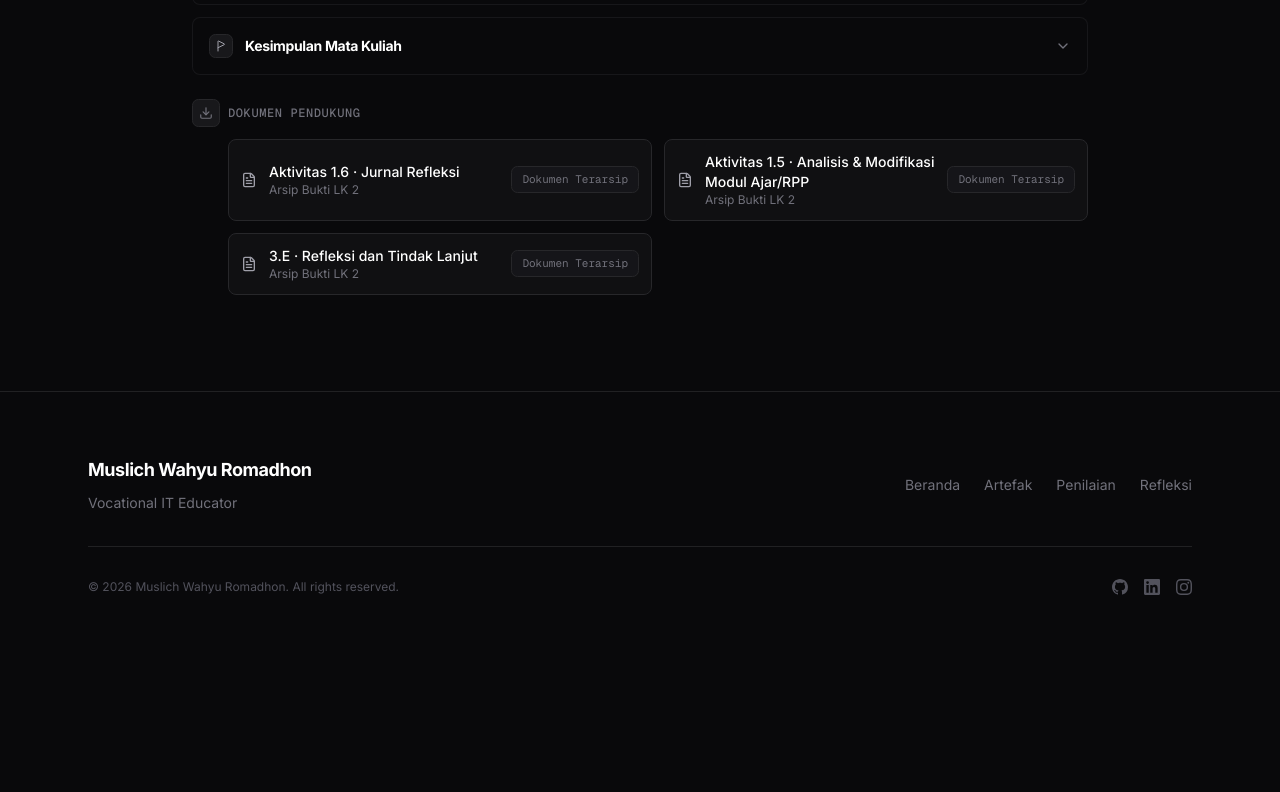
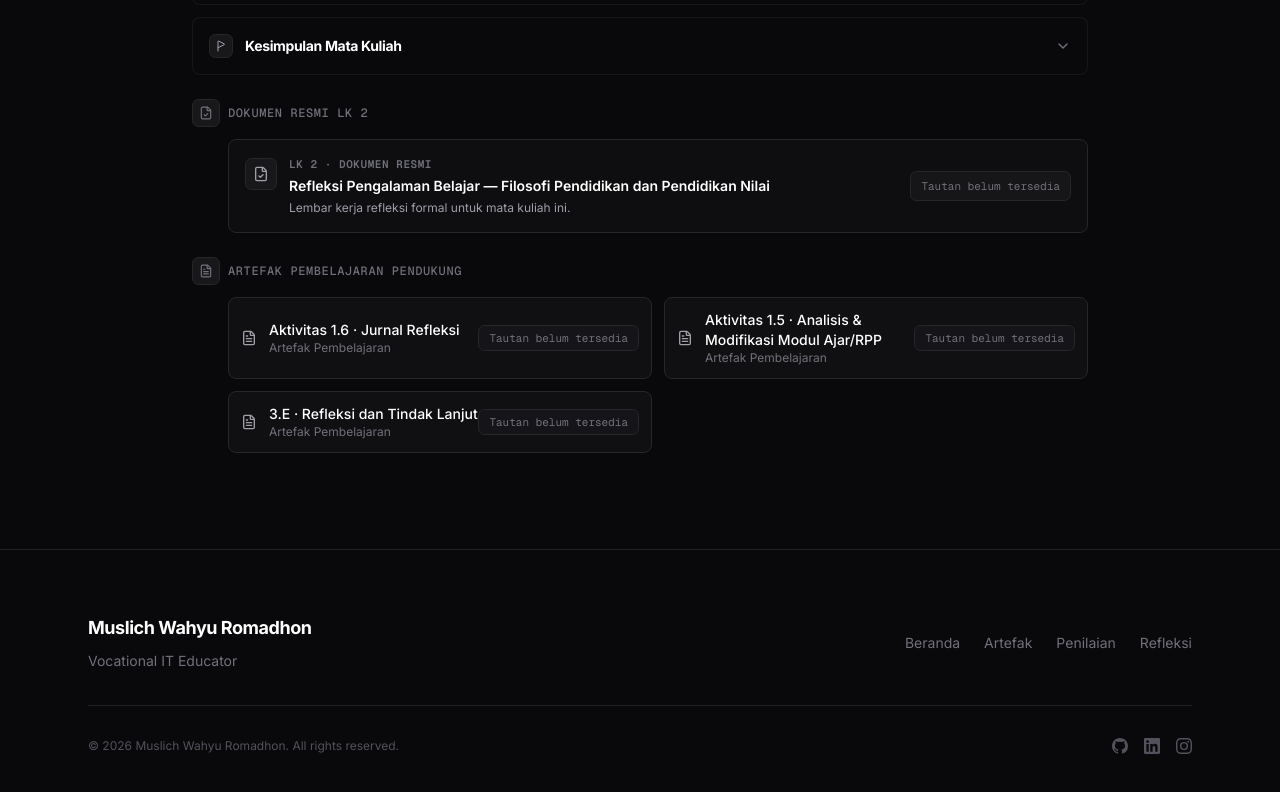
Before and after one commit to muslichwr/portofolio, a Next.js app: page /refleksi-matkul in a window 1280 px wide. Shown: the part 1481-2273 px from the top of the page. Before the commit the page ends 2140 px from the top, so only its background shows below. Built offline with nearby package versions, Linux system fonts and the light colour scheme.

Commit message:
finalisasi lk2 sppg

```diff
--- a/components/sections/RefleksiMatkulClient.tsx
+++ b/components/sections/RefleksiMatkulClient.tsx
@@ -9,7 +9,8 @@ import {
   Paperclip,
   FlagTriangleRight,
   FileText,
-  Download,
+  FileCheck,
+  ExternalLink,
   ArrowRight,
   User,
 } from "lucide-react";
@@ -78,7 +79,7 @@ interface ReflectionSection {
 
 interface CourseArtifact {
   readonly label: string;
-  readonly href: string;
+  readonly href: string | null;
 }
 
 interface CourseData {
@@ -86,6 +87,8 @@ interface CourseData {
   readonly title: string;
   readonly pertemuan: string;
   readonly categoryBadge?: string;
+  /** Dedicated Google Drive URL for the formal completed LK 2 PDF worksheet */
+  readonly lk2PdfHref: string | null;
   readonly sections: readonly ReflectionSection[];
   readonly artifacts: readonly CourseArtifact[];
   /** Optional link to another page (e.g. /artefak for Course 4) */
@@ -151,6 +154,7 @@ const courses: readonly CourseData[] = [
     tabLabel: "MK 1 · Filosofi Pendidikan",
     title: "Filosofi Pendidikan dan Pendidikan Nilai",
     pertemuan: "Pertemuan II",
+    lk2PdfHref: null,
     sections: [
       {
         fourCKey: "connection",
@@ -214,9 +218,9 @@ const courses: readonly CourseData[] = [
       },
     ],
     artifacts: [
-      { label: "Aktivitas 1.6 · Jurnal Refleksi", href: "" },
-      { label: "Aktivitas 1.5 · Analisis & Modifikasi Modul Ajar/RPP", href: "" },
-      { label: "3.E · Refleksi dan Tindak Lanjut", href: "" },
+      { label: "Aktivitas 1.6 · Jurnal Refleksi", href: null },
+      { label: "Aktivitas 1.5 · Analisis & Modifikasi Modul Ajar/RPP", href: null },
+      { label: "3.E · Refleksi dan Tindak Lanjut", href: null },
     ],
   },
 
@@ -227,6 +231,7 @@ const courses: readonly CourseData[] = [
     tabLabel: "MK 2 · Peserta Didik",
     title: "Pemahaman tentang Peserta Didik dan Pembelajaran",
     pertemuan: "Pertemuan III",
+    lk2PdfHref: null,
     sections: [
       {
         fourCKey: "connection",
@@ -290,10 +295,10 @@ const courses: readonly CourseData[] = [
       },
     ],
     artifacts: [
-      { label: "LK 1.E · Refleksi Teori Perkembangan", href: "" },
-      { label: "LK 2.D & 2.E · Sintesis Kasus Pak Anto", href: "" },
-      { label: "LK 3.E · Refleksi Teori Belajar Bu Sinta", href: "" },
-      { label: "LK 4A & 4B · Asesmen Awal & Profiling 34 Siswa X RPL", href: "" },
+      { label: "LK 1.E · Refleksi Teori Perkembangan", href: null },
+      { label: "LK 2.D & 2.E · Sintesis Kasus Pak Anto", href: null },
+      { label: "LK 3.E · Refleksi Teori Belajar Bu Sinta", href: null },
+      { label: "LK 4A & 4B · Asesmen Awal & Profiling 34 Siswa X RPL", href: null },
     ],
   },
 
@@ -304,6 +309,7 @@ const courses: readonly CourseData[] = [
     tabLabel: "MK 3 · Pembelajaran Mendalam",
     title: "Pembelajaran Mendalam dan Asesmen (PMA) Dasar SMK",
     pertemuan: "Pertemuan IV",
+    lk2PdfHref: null,
     sections: [
       {
         fourCKey: "connection",
@@ -367,11 +373,11 @@ const courses: readonly CourseData[] = [
       },
     ],
     artifacts: [
-      { label: "LK 1.C & 1.D · Analisis Kasus Kesiapan Kerja", href: "" },
-      { label: "LK 2.D · Sintesis Keselarasan Tujuan, Aktivitas & Asesmen", href: "" },
-      { label: "LK 2.E · Refleksi dan Tindak Lanjut", href: "" },
-      { label: "LK 3.D · Template Perencanaan Pembelajaran UbD", href: "" },
-      { label: "LK 3.E & 4.A · Refleksi & RTL Perancangan Pembelajaran", href: "" },
+      { label: "LK 1.C & 1.D · Analisis Kasus Kesiapan Kerja", href: null },
+      { label: "LK 2.D · Sintesis Keselarasan Tujuan, Aktivitas & Asesmen", href: null },
+      { label: "LK 2.E · Refleksi dan Tindak Lanjut", href: null },
+      { label: "LK 3.D · Template Perencanaan Pembelajaran UbD", href: null },
+      { label: "LK 3.E & 4.A · Refleksi & RTL Perancangan Pembelajaran", href: null },
     ],
   },
 
@@ -382,6 +388,7 @@ const courses: readonly CourseData[] = [
     tabLabel: "MK 4 · PPL Terbimbing",
     title: "Praktik Pengalaman Lapangan (PPL) Terbimbing",
     pertemuan: "Pertemuan V",
+    lk2PdfHref: null,
     sections: [
       {
         fourCKey: "connection",
@@ -445,11 +452,11 @@ const courses: readonly CourseData[] = [
       },
     ],
     artifacts: [
-      { label: "LK 3 · Refleksi Praktik Asistensi", href: "" },
-      { label: "LK 4 · Refleksi Siklus 1", href: "" },
-      { label: "LK 4 · Refleksi Siklus 2", href: "" },
-      { label: "LK 4 · Refleksi Siklus 3", href: "" },
-      { label: "Lampiran 7 & 8 · Rekap Siklus 1–3", href: "" },
+      { label: "LK 3 · Refleksi Praktik Asistensi", href: null },
+      { label: "LK 4 · Refleksi Siklus 1", href: null },
+      { label: "LK 4 · Refleksi Siklus 2", href: null },
+      { label: "LK 4 · Refleksi Siklus 3", href: null },
+      { label: "Lampiran 7 & 8 · Rekap Siklus 1–3", href: null },
     ],
     crossLink: {
       label: "Lihat Artefak & Analisis Lengkap",
@@ -464,6 +471,7 @@ const courses: readonly CourseData[] = [
     tabLabel: "MK 5 · Growth Mindset",
     title: "Pola Pikir Bertumbuh (Growth Mindset)",
     pertemuan: "Pertemuan VI",
+    lk2PdfHref: null,
     sections: [
       {
         fourCKey: "connection",
@@ -477,7 +485,7 @@ const courses: readonly CourseData[] = [
         title: "Challenge",
         question: "2. Apa saja materi perkuliahan yang berbeda dari praktik yang saya lakukan selama ini?",
         content:
-          "Tantangannya adalah tidak semua siswa memiliki daya juang yang sama. Ada siswa yang ketika mengalami error langsung bertanya, melihat pekerjaan teman, atau cepat menyerah. Di sisi guru, terkadang juga lebih mudah melihat hasil akhir daripada proses yang dilalui siswa. Karena itu, menerapkan growth mindset membutuhkan kesabaran dalam mendampingi siswa agar mau mencoba kembali sebelum diberikan solusi.",
+          "Tantangan utamanya adalah tidak semua siswa memiliki daya juang yang sama. Ada siswa yang ketika mengalami error langsung bertanya, melihat pekerjaan teman, atau cepat menyerah. Di sisi guru, terkadang juga lebih mudah melihat hasil akhir daripada proses yang dilalui siswa. Karena itu, menerapkan growth mindset membutuhkan kesabaran dalam mendampingi siswa agar mau mencoba kembali sebelum diberikan solusi.",
       },
       {
         fourCKey: "concept",
@@ -527,9 +535,9 @@ const courses: readonly CourseData[] = [
       },
     ],
     artifacts: [
-      { label: "LK 3.2 · Aku Belum Berhasil, Bukan Tidak Berhasil", href: "" },
-      { label: "LK 3.3 · Masalahku adalah Sahabat Belajarku", href: "" },
-      { label: "LK 2.2 · Belajar dari Cara Otak Belajar", href: "" },
+      { label: "LK 3.2 · Aku Belum Berhasil, Bukan Tidak Berhasil", href: null },
+      { label: "LK 3.3 · Masalahku adalah Sahabat Belajarku", href: null },
+      { label: "LK 2.2 · Belajar dari Cara Otak Belajar", href: null },
     ],
   },
 
@@ -541,6 +549,7 @@ const courses: readonly CourseData[] = [
     title: "Pengembangan Kebugaran Jasmani",
     pertemuan: "Pertemuan VII",
     categoryBadge: "Mata Kuliah Selektif/Elektif",
+    lk2PdfHref: null,
     sections: [
       {
         fourCKey: "connection",
@@ -585,7 +594,7 @@ const courses: readonly CourseData[] = [
             label: "Alasan Pemilihan",
             question: "Mengapa artefak tersebut yang saya pilih?",
             content:
-              "Artefak tersebut saya pilih karena merekam secara utuh perjalanan perubahan kebiasaan fisik saya secara kronologis; mulai dari asesmen awal dan penurunan berat badan (TKJU), perencanaan intervensi mandiri (Logbook), refleksi efektivitas latihan (kardio 20 menit), hingga kemampuan mengaplikasikan teori kebugaran menjadi sebuah rancangan program sekolah (Sekolah Sehat & Bugar) yang masif dan terstruktur untuk siswa kejuruan.",
+              "Artefak tersebut saya pilih karena merekam secara utuh perjalanan perubahan kebiasaan fisik saya secara kronologis; mulai dari asesmen awal dan penurunan berat badan (TKJU), perencanaan intervensi mandiri (Logbook), refleksi efektivitas latihan (kardio 20 menit), hingga kemampuan mengaplikasikannya ke dalam praktik nyata melalui sebuah rancangan program sekolah (Sekolah Sehat & Bugar) yang masif dan terstruktur untuk siswa kejuruan.",
           },
           {
             label: "Bagian yang Mendukung Refleksi",
@@ -604,11 +613,11 @@ const courses: readonly CourseData[] = [
       },
     ],
     artifacts: [
-      { label: "LK 1.D · Laporan Diagnostik Kebugaran Personal", href: "" },
-      { label: "LK 1.E · Refleksi Kesiapan Mental & Fisik Guru", href: "" },
-      { label: "LK 2.D · Logbook Kardio & Manajemen Stres", href: "" },
-      { label: "LK 2.E · Refleksi Sesi Latihan Kardio Minggu 1", href: "" },
-      { label: "Proposal Program · Sekolah Sehat & Bugar", href: "" },
+      { label: "LK 1.D · Laporan Diagnostik Kebugaran Personal", href: null },
+      { label: "LK 1.E · Refleksi Kesiapan Mental & Fisik Guru", href: null },
+      { label: "LK 2.D · Logbook Kardio & Manajemen Stres", href: null },
+      { label: "LK 2.E · Refleksi Sesi Latihan Kardio Minggu 1", href: null },
+      { label: "Proposal Program · Sekolah Sehat & Bugar", href: null },
     ],
   },
 ];
@@ -773,41 +782,87 @@ function AccordionSection({
   );
 }
 
-/** Download / Evidence component for artifact files */
-function ArtifactDownload({
+interface FormalLk2CardProps {
+  readonly courseTitle: string;
+  readonly href: string | null;
+}
+
+/** Formal completed LK 2 worksheet slot (distinct from supporting learning artifacts) */
+function FormalLk2Card({ courseTitle, href }: FormalLk2CardProps) {
+  const isAvailable = Boolean(href && href.trim() !== "");
+
+  return (
+    <div className="flex flex-col gap-3 rounded-lg border border-zinc-800 bg-zinc-900/40 p-4 sm:flex-row sm:items-center sm:justify-between">
+      <div className="flex items-start gap-3">
+        <div className="mt-0.5 flex size-8 shrink-0 items-center justify-center rounded-md border border-zinc-800 bg-zinc-900">
+          <FileCheck className="size-4 text-zinc-400" />
+        </div>
+        <div className="space-y-1">
+          <div className="flex items-center gap-2">
+            <span className="font-mono text-[11px] font-semibold uppercase tracking-wider text-zinc-500">
+              LK 2 · Dokumen Resmi
+            </span>
+          </div>
+          <p className="text-sm font-semibold text-white">
+            Refleksi Pengalaman Belajar — {courseTitle}
+          </p>
+          <p className="text-xs text-zinc-400">
+            Lembar kerja refleksi formal untuk mata kuliah ini.
+          </p>
+        </div>
+      </div>
+
+      {isAvailable ? (
+        <a
+          href={href!}
+          target="_blank"
+          rel="noopener noreferrer"
+          className="flex shrink-0 items-center gap-1.5 rounded-md border border-zinc-700 bg-zinc-900 px-3.5 py-2 text-xs font-medium text-white transition-colors hover:border-zinc-500 hover:bg-zinc-800"
+        >
+          <span>Buka Dokumen LK 2</span>
+          <ExternalLink className="size-3.5 text-zinc-400" />
+        </a>
+      ) : (
+        <span className="flex shrink-0 items-center self-start rounded-md border border-zinc-800 bg-zinc-900/80 px-2.5 py-1.5 font-mono text-[11px] text-zinc-500 sm:self-center">
+          Tautan belum tersedia
+        </span>
+      )}
+    </div>
+  );
+}
+
+/** Evidence component for supporting learning artifact files */
+function ArtifactEvidenceItem({
   label,
   href,
 }: {
   label: string;
-  href: string;
+  href: string | null;
 }) {
-  const isAvailable = Boolean(href && href !== "#" && href.trim() !== "");
+  const isAvailable = Boolean(href && href.trim() !== "");
 
   return (
     <div className="flex items-center justify-between rounded-lg border border-zinc-800 bg-zinc-900/50 p-3">
       <div className="flex items-center gap-3">
-        <FileText className="size-4 text-zinc-400 shrink-0" />
+        <FileText className="size-4 shrink-0 text-zinc-400" />
         <div>
           <p className="text-sm font-medium text-white">{label}</p>
-          <p className="text-xs text-zinc-500">
-            {isAvailable ? "Dokumen PDF" : "Arsip Bukti LK 2"}
-          </p>
+          <p className="text-xs text-zinc-500">Artefak Pembelajaran</p>
         </div>
       </div>
       {isAvailable ? (
         <a
-          href={href}
+          href={href!}
           target="_blank"
           rel="noopener noreferrer"
-          download
           className="flex shrink-0 items-center gap-1.5 rounded-md border border-zinc-700 px-3 py-1.5 text-xs text-zinc-300 transition-colors hover:border-zinc-500 hover:text-white"
         >
-          <Download className="size-3" />
-          Unduh
+          <span>Lihat Artefak</span>
+          <ExternalLink className="size-3" />
         </a>
       ) : (
         <span className="flex shrink-0 items-center rounded-md border border-zinc-800 bg-zinc-900/80 px-2.5 py-1 font-mono text-[11px] text-zinc-500">
-          Dokumen Terarsip
+          Tautan belum tersedia
         </span>
       )}
     </div>
@@ -885,24 +940,52 @@ function CourseContent({ course }: { course: CourseData }) {
         ))}
       </div>
 
-      {/* Artifact download / Evidence section */}
+      {/* Evidence Section: Formal LK 2 + Supporting Artifacts */}
+      <div className="space-y-6">
+        {/* 1. Formal LK 2 Document */}
         <div className="space-y-3">
           <div className="flex items-center gap-2">
             <div className="flex size-7 shrink-0 items-center justify-center rounded-md border border-zinc-800 bg-zinc-900">
-            <Download className="size-3.5 text-zinc-500" />
+              <FileCheck className="size-3.5 text-zinc-500" />
             </div>
             <h4 className="font-mono text-xs font-medium uppercase tracking-wider text-zinc-500">
-            Dokumen Pendukung
+              Dokumen Resmi LK 2
             </h4>
           </div>
-        <div className={cn("pl-9", course.artifacts.length > 1 ? "grid grid-cols-1 gap-3 md:grid-cols-2" : "")}>
+          <div className="pl-9">
+            <FormalLk2Card
+              courseTitle={course.title}
+              href={course.lk2PdfHref}
+            />
+          </div>
+        </div>
+
+        {/* 2. Supporting Learning Artifacts */}
+        <div className="space-y-3">
+          <div className="flex items-center gap-2">
+            <div className="flex size-7 shrink-0 items-center justify-center rounded-md border border-zinc-800 bg-zinc-900">
+              <FileText className="size-3.5 text-zinc-500" />
+            </div>
+            <h4 className="font-mono text-xs font-medium uppercase tracking-wider text-zinc-500">
+              Artefak Pembelajaran Pendukung
+            </h4>
+          </div>
+          <div
+            className={cn(
+              "pl-9",
+              course.artifacts.length > 1
+                ? "grid grid-cols-1 gap-3 md:grid-cols-2"
+                : ""
+            )}
+          >
             {course.artifacts.map((art) => (
-            <ArtifactDownload
+              <ArtifactEvidenceItem
                 key={art.label}
                 label={art.label}
                 href={art.href}
               />
             ))}
+          </div>
         </div>
       </div>
 
```
Lines whose indentation alone changed are shown as unchanged.
